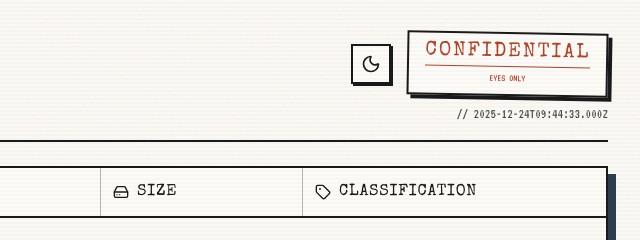
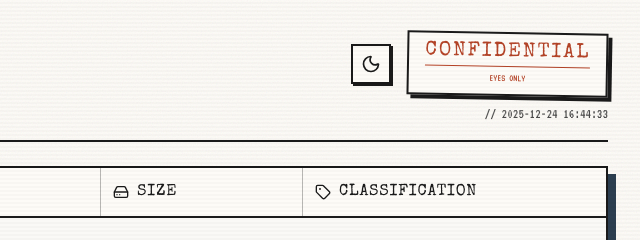
Before and after one commit to pubethSri/CopypartyArchiveLog, a website: page public/index.html in a window 1280 px wide. Shown: the top 240 px of the page, 640-1280 px from the left. Drawn offline with nearby package versions, Linux system fonts and the light colour scheme; no server answers.

Commit message:
feat: format clock display for Asia/Bangkok timezone using `Intl.DateTimeFormat`

```diff
--- a/public/index.html
+++ b/public/index.html
@@ -236,7 +236,9 @@
         // Clock
         setInterval(() => {
             const now = new Date();
-            document.getElementById('clock').innerText = `// ${now.toISOString()}`;
+            const options = { timeZone: 'Asia/Bangkok', hour12: false, year: 'numeric', month: '2-digit', day: '2-digit', hour: '2-digit', minute: '2-digit', second: '2-digit' };
+            const timeString = new Intl.DateTimeFormat('en-CA', options).format(now).replace(',', '');
+            document.getElementById('clock').innerText = `// ${timeString.replace(/(\d{4})-(\d{2})-(\d{2})/, '$1-$2-$3')}`;
         }, 1000);
 
         const tableBody = document.getElementById('log-container');
```
